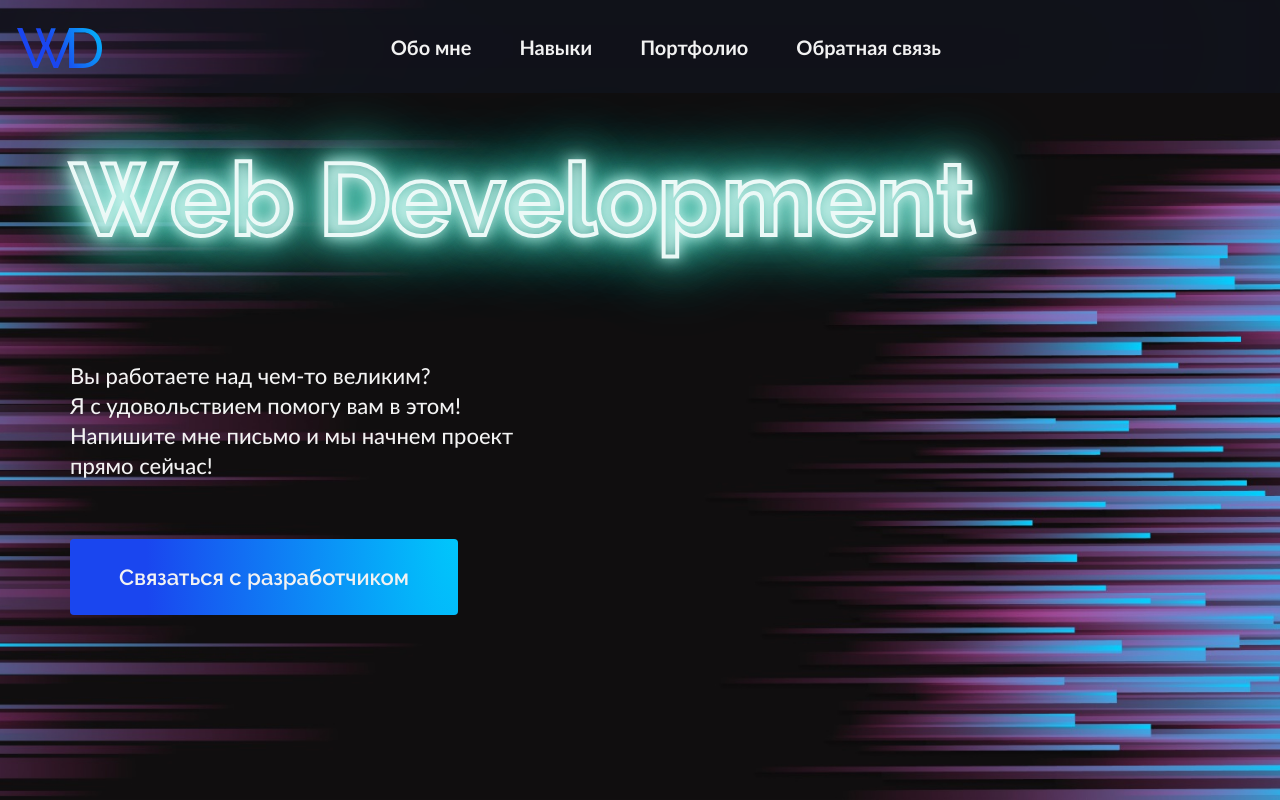
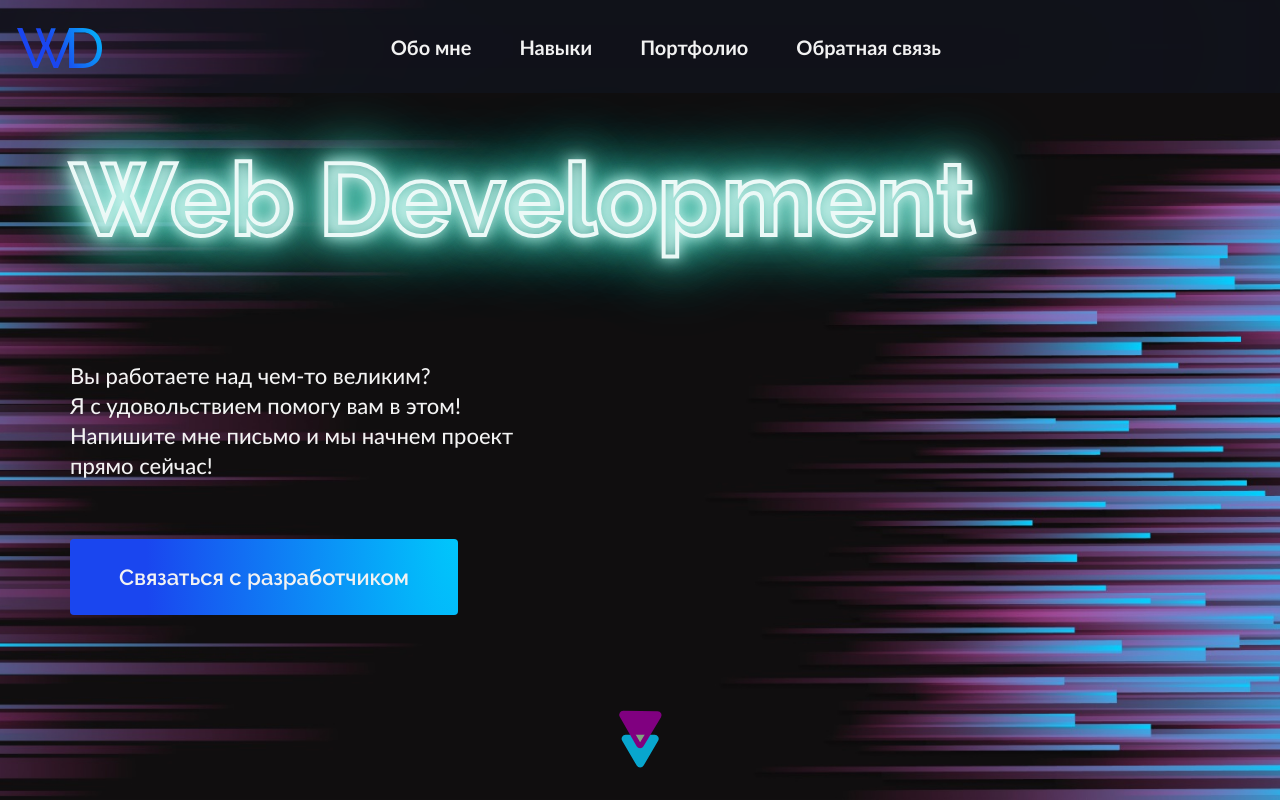
Before and after one commit to Feelcover/My-Site, a Next.js app: page / in a window 1280 px wide. Built offline with nearby package versions, Linux system fonts and the light colour scheme.

Commit message:
реализовать анимацию arrow

```diff
--- a/components/Hero/Hero.module.scss
+++ b/components/Hero/Hero.module.scss
@@ -27,10 +27,10 @@
     margin: 0;
     max-width: 485px;
     line-height: 30px;
-    font-family: 'Lato';
+    font-family: "Lato";
     font-weight: 500;
     font-size: 22px;
-    color: #F3F3F3;
+    color: #f3f3f3;
 
     @media all and (max-width: 1080px) {
       font-size: 20px;
@@ -107,4 +107,40 @@
       padding: 12px 37px;
     }
   }
+
+  &__arrow {
+    position: absolute;
+    bottom: 32px;
+    left: 50%;
+    transform: translateX(-50%);
+    width: 75px;
+    height: 66px;
+    cursor: pointer;
+    background-image: url("/images/hero-arrow.svg");
+    background-repeat: no-repeat;
+    background-position: center center;
+    transition: all 0.5s;
+    animation: arrow 1.5s infinite;
+    -webkit-animation: arrow 1.5s infinite;
+
+    &:hover{
+        animation-play-state: paused;
+    -webkit-animation-play-state: paused;
     }
+
+    @media all and (max-width: 1080px) {
+      bottom: 66px;
+    }
+  }
+
+  @keyframes arrow {
+    0%, 100% {
+      transform: translateY(0);
+    }
+
+    50% {
+      transform: translateY(10px);
+    }
+  }
+
+}
```
Also changed, not shown: public/images/hero-arrow.svg (added). Lines whose indentation alone changed are shown as unchanged.
